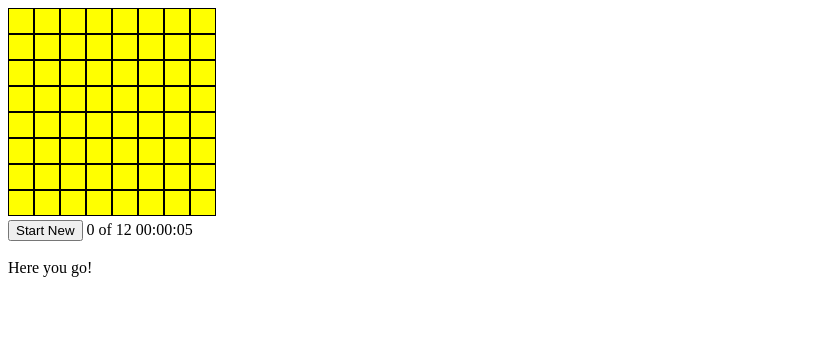
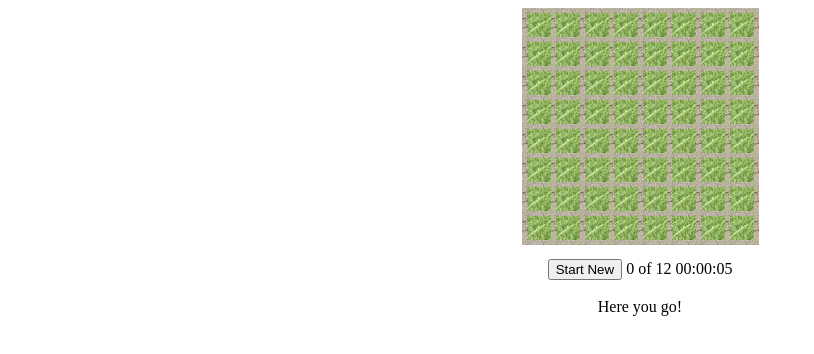
Before and after one commit to shafiul/minesweeper, a plain HTML site: page play.html in a window 1280 px wide. Shown: the whole page, without its empty margins (0-814 px from the left). Drawn offline with Linux system fonts and the light colour scheme.

Commit message:
graphic added

```diff
--- a/scripts/Minesweeper.js
+++ b/scripts/Minesweeper.js
@@ -134,11 +134,27 @@ Minesweeper.prototype._resoluteRowCol = function(index){
 
 Minesweeper.prototype._generateHTML = function(){
     var htmlStr = "";
-
+    // place Horizontal Aisle
+    for(j=0; j < this.numCellInRow; j++){
+        htmlStr += "<div class='aisle horAisle'>&nbsp;</div>";
+    }
+    // Fill up extra space
+    htmlStr += "<div class='aisle horAisleFiller'>&nbsp;</div>";
+    htmlStr += "<div class='rowbreak'></div>";
+    // Create Mine Cells
     for(var i=0; i < this.numCellInRow; i++){
+        htmlStr += "<div class='aisle verAisle'>&nbsp;</div>";
         for(var j=0; j < this.numCellInRow; j++){
             htmlStr += "<div class = 'cell cellYellow' id = '" + i + this.rcJoiner + j + "'>&nbsp;</div>";
+            htmlStr += "<div class='aisle verAisle'>&nbsp;</div>";
         }
+        htmlStr += "<div class='rowbreak'></div>";
+        // place Horizontal Aisle
+        for(j=0; j < this.numCellInRow; j++){
+            htmlStr += "<div class='aisle horAisle'>&nbsp;</div>";
+        }
+        // Fill up extra space
+        htmlStr += "<div class='aisle horAisleFiller'>&nbsp;</div>";
         htmlStr += "<div class='rowbreak'></div>";
     }
     // inject HTML
@@ -192,7 +208,7 @@ Minesweeper.prototype.handleNormalClick = function(r, c){
         this.emptyCellClicked(r, c);
     }else{
         // Normal, just reveal itself.
-//        this.updateStatus("Normal on " + r + c);
+        //        this.updateStatus("Normal on " + r + c);
         if( ! this.isCellVisited[r][c] ){
             this.isCellVisited[r][c] = true;
             this.requiredClicks--;
@@ -246,7 +262,7 @@ Minesweeper.prototype.emptyCellClicked = function(r, c){
 
     }else if( this.cells[r][c] != 0 ){
         // Normal cell, just reveal itself...
-//        console.log("Normal found on " + r + c);
+        //        console.log("Normal found on " + r + c);
         // Reveal cell if not visited already
         if(! this.isCellVisited[r][c] ){
             this.isCellVisited[r][c] = true;
--- a/style/style.css
+++ b/style/style.css
@@ -1,5 +1,13 @@
+@variables cellVar{
+    side: 24px;
+}
+
 root {
     display: block;
+}
+
+body{
+    text-align: center;
 }
 
 div{
@@ -9,23 +17,44 @@ div{
 .cell{
     display:block;
     float:left;
-    border: 1px solid black;
-
+    border: 0;
     width: 24px;
     height:24px;
     cursor: pointer;
+    color: black;
+    font-size: 20px;
+}
+
+.aisle{
+    float:left;
+    background: url("img/clay.jpg") repeat;
+}
+
+.verAisle{
+    height: 24px;
+    width: 5px;
+}
+
+.horAisle{
+    height: 5px;
+    width: 29px;
+}
+
+.horAisleFiller{
+    height: 5px;
+    width: 5px;
 }
 
 .cellYellow{
-    background-color: yellow;
+    background: url("img/grass.jpg") repeat;
 }
 
 .cellRed{
-    background-color: red;
+    background: url("img/bomb.jpg") repeat;
 }
 
 .cellGray{
-    background-color: gray;
+    background: url("img/empty.jpg") repeat;
 }
 
 .cellBlue{
@@ -49,3 +78,7 @@ div{
 .blocked{
     display:block;
 }
+
+#dashboard{
+    margin-top: 10px;
+}
```
Also changed, not shown: style/img/bomb.jpg (added), style/img/clay.jpg (added), style/img/dd.jpg (added), style/img/empty.jpg (added), style/img/grass.jpg (added).
